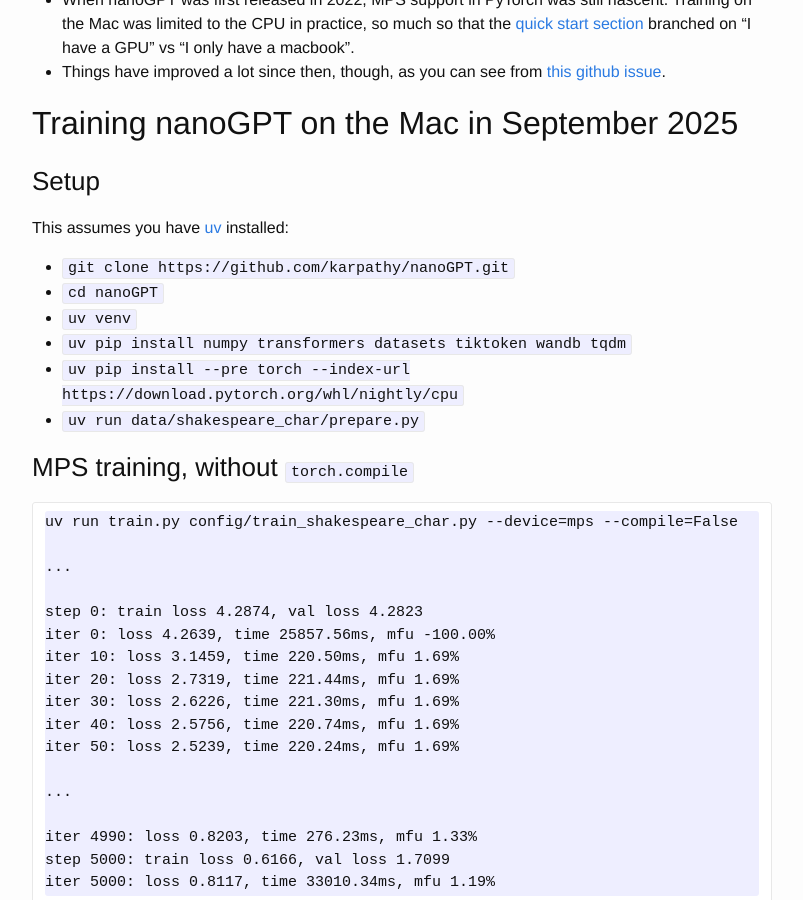
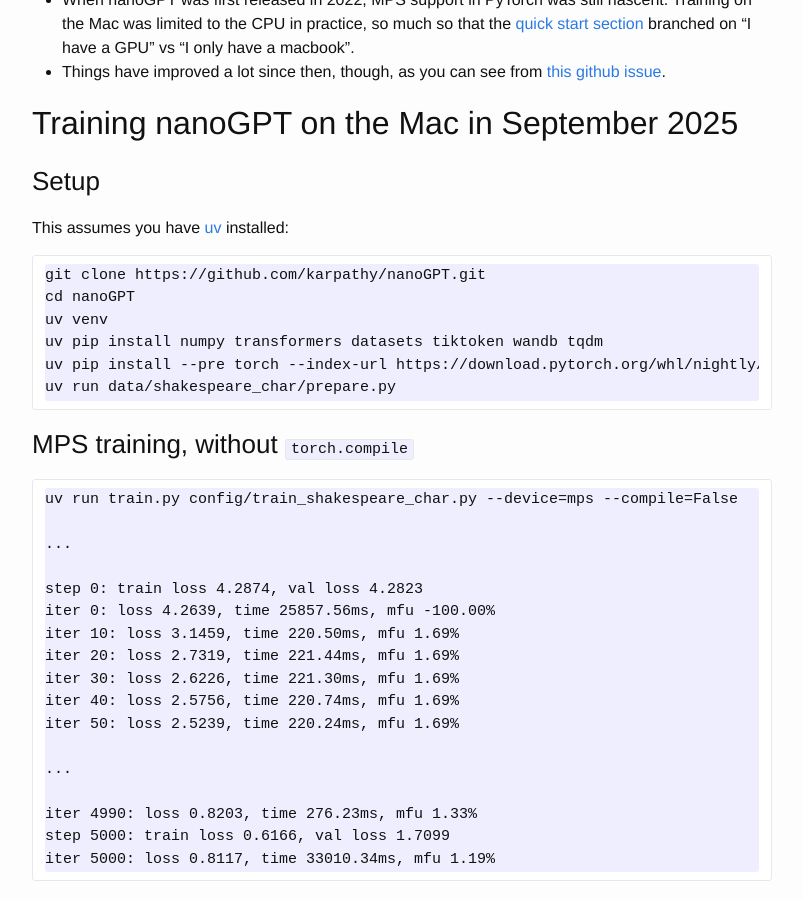
Before and after one commit to vglazer/vglazer.github.io, a Jekyll site: the page built from _posts/2025-09-16-state-of-training-on-metal.md, in a window 1280 px wide and 900 px high, scrolled down 1516 px. Shown: the whole window, without its empty margins (238-1041 px from the left). Built offline with Jekyll 4.4.1, drawn with Linux system fonts in a browser that asks for light colours; nearby versions of some CDN libraries.

Commit message:
More simplification

````diff
--- a/_posts/2025-09-16-state-of-training-on-metal.md
+++ b/_posts/2025-09-16-state-of-training-on-metal.md
@@ -44,12 +44,14 @@ categories: metal jax pytorch llms nanogpt tinygrad mlx ane asitop
 
 This assumes you have [uv](https://docs.astral.sh/uv/) installed:
 
-- `git clone https://github.com/karpathy/nanoGPT.git`
-- `cd nanoGPT`
-- `uv venv`
-- `uv pip install numpy transformers datasets tiktoken wandb tqdm`
-- `uv pip install --pre torch --index-url https://download.pytorch.org/whl/nightly/cpu`
-- `uv run data/shakespeare_char/prepare.py`
+```
+git clone https://github.com/karpathy/nanoGPT.git
+cd nanoGPT
+uv venv
+uv pip install numpy transformers datasets tiktoken wandb tqdm
+uv pip install --pre torch --index-url https://download.pytorch.org/whl/nightly/cpu
+uv run data/shakespeare_char/prepare.py
+```
 
 ### MPS training, without `torch.compile`
 
````
